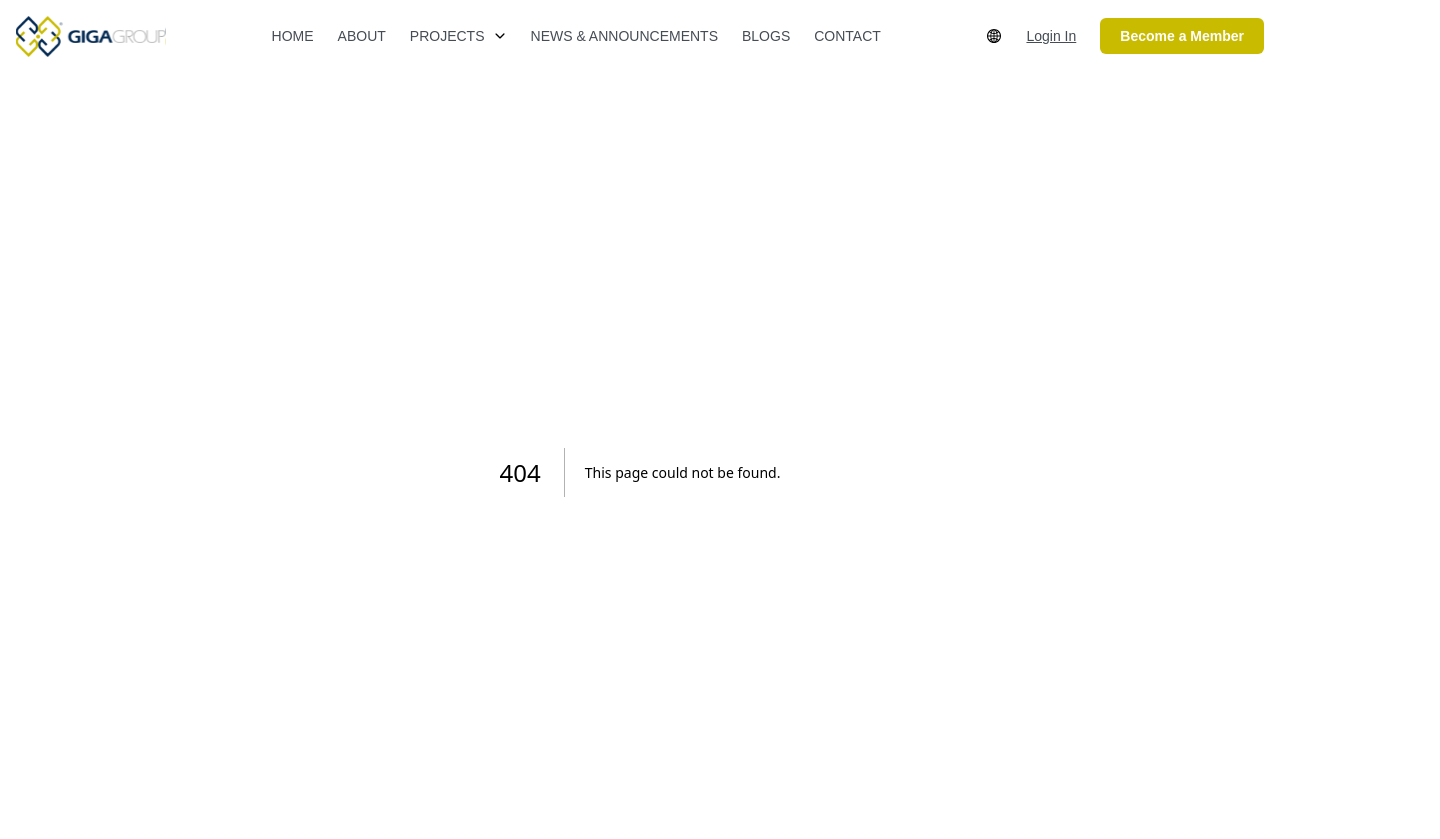
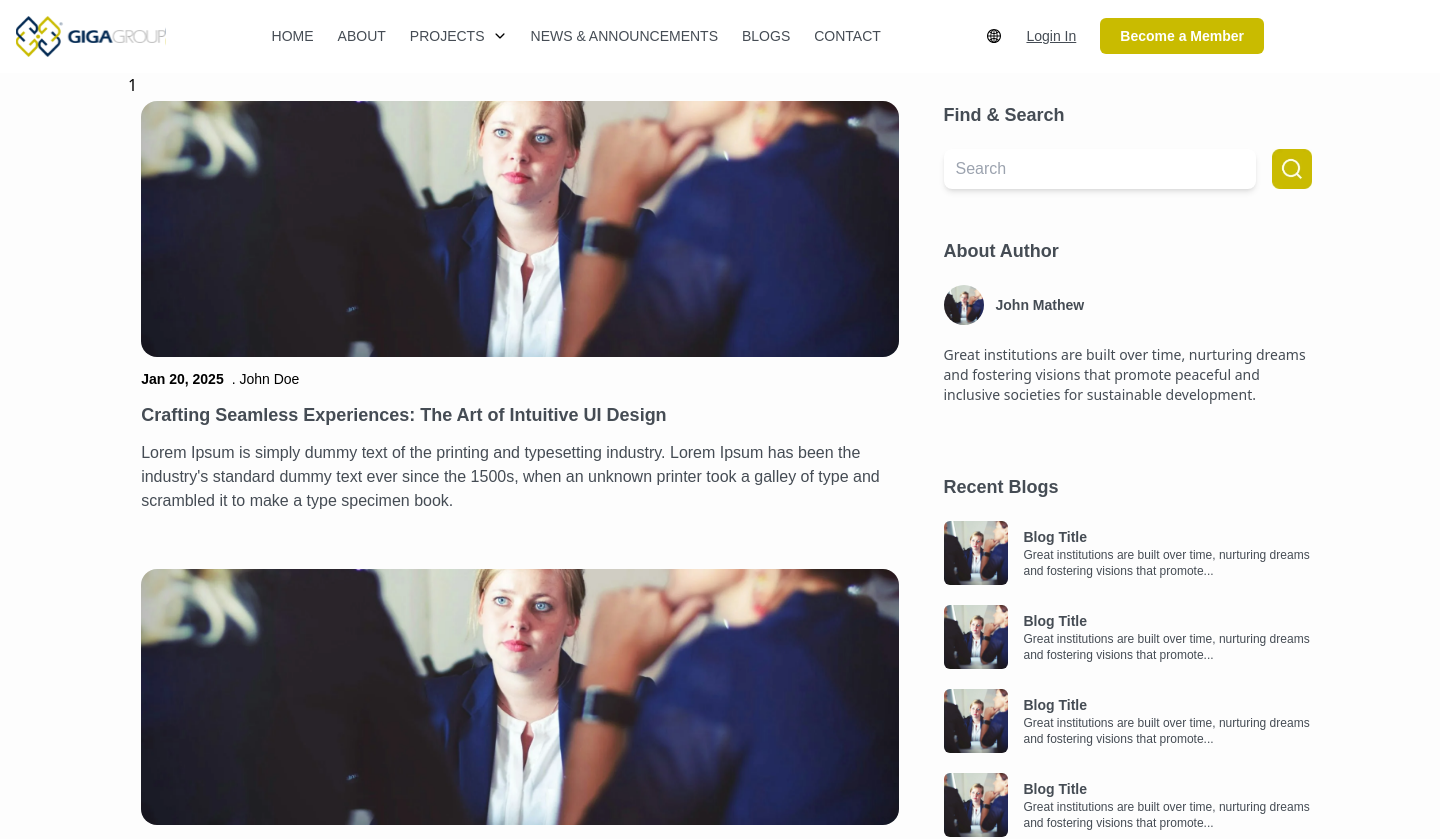
Before and after one commit to GigaGroupAE/Giga_Group_Website, a Next.js app: page /news-and-announcements in a window 1280 px wide. Before the commit this address had no page. Shown: the top 839 px of the page, 1440 px wide, since content can reach past the window. Built offline with nearby package versions, Linux system fonts and the light colour scheme.

Commit message:
Complete hero section

```diff
--- a/app/components/Navbar.jsx
+++ b/app/components/Navbar.jsx
@@ -53,9 +53,7 @@ const Navbar = () => {
               className="relative flex flex-row items-center gap-2"
             >
               <Link
-                href={
-                  item.title === "HOME" ? "/" : `/${item.title.toLowerCase()}`
-                }
+                href={item?.link}
                 onClick={() => setActiveMenu(item.title)}
                 className={`text-sm font-poppins hover:text-secondary ${
                   activeMenu === item.title
--- /dev/null
+++ b/app/news-and-announcements/page.jsx
@@ -0,0 +1,135 @@
+import { announcementsData, recentBlogs } from "@/src/Data/AnnouncementData";
+import React from "react";
+import newsImage from "../../public/blog1.webp";
+import searchImage from "../../public/search.webp";
+import Image from "next/image";
+import ButtonPrimary from "../components/ButtonPrimary";
+
+const index = () => {
+  return (
+    <div className=" w-[90rem] bg-[#FDFDFD]  mx-auto px-32   pb-24 ">
+      <div className="flex ">
+        1{/* Left Container  */}
+        <div className=" w-[75rem]">
+          {announcementsData.map((item) => {
+            return (
+              <div className=" w-[95%] px-1 py-7 space-y-3">
+                <Image
+                  src={newsImage}
+                  alt="AnnouncementImage"
+                  className=" rounded-2xl h-64    object-cover"
+                />
+
+                <div className="flex space-x-2 items-center  ">
+                  <p className="font-poppins font-semibold text-sm">
+                    {item?.date}{" "}
+                  </p>
+                  <p className="font-poppins  text-sm">. {item?.author}</p>
+                </div>
+
+                <h2 className="font-poppins text-lg font-semibold text-TextandIcons">
+                  {item?.title}
+                </h2>
+                <p className="font-poppins text-base text-TextandIcons">
+                  {item?.content}
+                </p>
+              </div>
+            );
+          })}
+        </div>
+        {/* Right Container  */}
+        <div className=" bg-[#FDFDFD] w-[25rem]  space-y-7 py-7 ">
+          <div className="  space-y-5 ">
+            <h2 className="font-poppins text-lg text-TextandIcons font-semibold">
+              Find & Search
+            </h2>
+            <div className="flex items-center gap-4  ">
+              <input
+                placeholder="Search"
+                className="w-[20rem] px-3 py-2 rounded-lg outline-none   shadow-md text-TextandIcons  font-poppins"
+              />
+
+              <Image src={searchImage} alt="Search" className="w-10 h-10 " />
+            </div>
+          </div>
+
+          <div className=" py-5">
+            <div className="space-y-5">
+              <h2 className="font-poppins text-lg text-TextandIcons font-semibold">
+                About Author
+              </h2>
+
+              <div className="flex items-center space-x-3">
+                <Image
+                  src={newsImage}
+                  alt="AnnouncementImage"
+                  className=" h-10 w-10 rounded-full    object-cover"
+                />
+                <h2 className="font-poppins text-sm text-TextandIcons font-semibold">
+                  John Mathew
+                </h2>
+              </div>
+
+              <p className="font-poppin text-TextandIcons text-sm">
+                Great institutions are built over time, nurturing dreams and
+                fostering visions that promote peaceful and inclusive societies
+                for sustainable development.{" "}
+              </p>
+            </div>
+          </div>
+
+          <div className=" py-5">
+            <div className="space-y-5">
+              <h2 className="font-poppins text-lg text-TextandIcons font-semibold">
+                Recent Blogs
+              </h2>
+
+              <div className="space-y-5">
+                {recentBlogs.map((item) => {
+                  return (
+                    <div className="flex items-center space-x-4 ">
+                      <Image
+                        src={newsImage}
+                        alt="AnnouncementImage"
+                        className=" h-16 w-16 rounded-md    object-cover"
+                      />
+
+                      <div className="">
+                        <h2 className="font-poppins text-sm text-TextandIcons font-semibold">
+                          {item?.title}
+                        </h2>
+                        <p className="font-poppins text-xs text-TextandIcons">
+                          {item?.description}
+                        </p>
+                      </div>
+                    </div>
+                  );
+                })}
+              </div>
+            </div>
+          </div>
+
+          <div className=" py-5 space-y-5">
+            <h2 className="font-poppins text-lg text-TextandIcons font-semibold">
+              Subscribe for Newsletter
+            </h2>
+            <p className="font-poppins text-sm text-TextandIcons font-medium">
+              Subscribe to newsletter to get an email when we post new content
+            </p>
+
+            <div className="flex items-center gap-4  ">
+              <input
+                placeholder="Search"
+                className="w-[15.3rem] px-3 py-2 rounded-lg outline-none   shadow-md text-TextandIcons  font-poppins"
+              />
+
+              <ButtonPrimary title="Subscribe" />
+            </div>
+          </div>
+        </div>
+      </div>
+    </div>
+  );
+};
+
+export default index;
--- /dev/null
+++ b/src/Data/AnnouncementData.js
@@ -0,0 +1,50 @@
+export const announcementsData = [
+  {
+    date: "Jan 20, 2025",
+    author: "John Doe",
+    title: "Crafting Seamless Experiences: The Art of Intuitive UI Design",
+    content:
+      "Lorem Ipsum is simply dummy text of the printing and typesetting industry. Lorem Ipsum has been the industry's standard dummy text ever since the 1500s, when an unknown printer took a galley of type and scrambled it to make a type specimen book.",
+    image: "image1.jpg",
+  },
+  {
+    date: "Jan 20, 2025",
+    author: "John Doe",
+    title: "Crafting Seamless Experiences: The Art of Intuitive UI Design",
+    content:
+      "Lorem Ipsum is simply dummy text of the printing and typesetting industry. Lorem Ipsum has been the industry's standard dummy text ever since the 1500s, when an unknown printer took a galley of type and scrambled it to make a type specimen book.",
+    image: "image2.jpg",
+  },
+  {
+    date: "Jan 20, 2025",
+    author: "John Doe",
+    title: "Crafting Seamless Experiences: The Art of Intuitive UI Design",
+    content:
+      "Lorem Ipsum is simply dummy text of the printing and typesetting industry. Lorem Ipsum has been the industry's standard dummy text ever since the 1500s, when an unknown printer took a galley of type and scrambled it to make a type specimen book.",
+    image: "image3.jpg",
+  },
+];
+
+
+export const recentBlogs = [
+  {
+    title: "Blog Title",
+    description:
+      "Great institutions are built over time, nurturing dreams and fostering visions that promote...",
+  },
+  {
+    title: "Blog Title",
+    description:
+      "Great institutions are built over time, nurturing dreams and fostering visions that promote...",
+  },
+  {
+    title: "Blog Title",
+    description:
+      "Great institutions are built over time, nurturing dreams and fostering visions that promote...",
+  },
+  {
+    title: "Blog Title",
+    description:
+      "Great institutions are built over time, nurturing dreams and fostering visions that promote...",
+  },
+];
--- a/src/Data/NavbarData.js
+++ b/src/Data/NavbarData.js
@@ -2,25 +2,31 @@ export const NavbarData = [
   {
     id: 1,
     title: "HOME",
+    link: "/",
   },
   {
     id: 2,
     title: "ABOUT",
+    link: "about",
   },
   {
     id: 3,
     title: "PROJECTS",
+    link: "/projects",
   },
   {
     id: 4,
     title: "NEWS & ANNOUNCEMENTS",
+    link: "/news-and-announcements",
   },
   {
     id: 5,
     title: "BLOGS",
+    link: "/",
   },
   {
     id: 6,
     title: "CONTACT",
+    link: "/contact",
   },
 ];
```
Also changed, not shown: public/search.webp (added).
